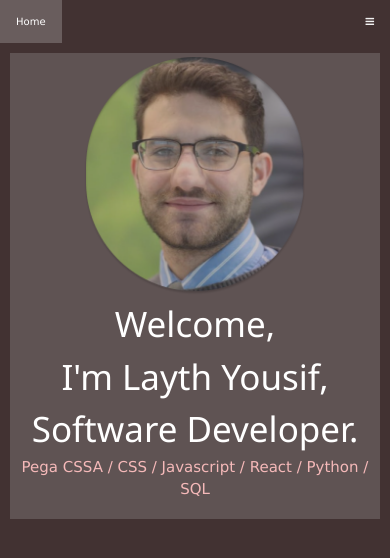
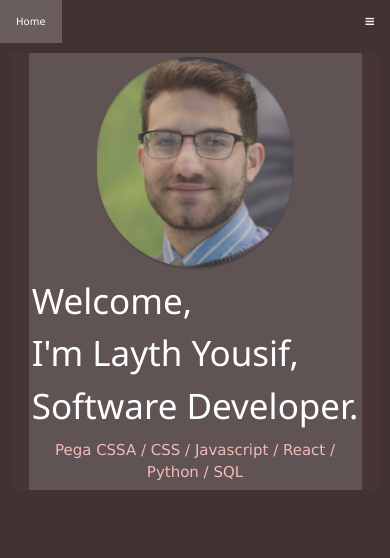
Before and after one commit to leoy94/react-amplify-portfolio, a React (Create React App) app: page / in a window 390 px wide. Shown: the top 558 px of the page. Built offline with nearby package versions, Linux system fonts and the light colour scheme.

Commit message:
home styling completed

```diff
--- a/src/components/Body/HomeBody.css
+++ b/src/components/Body/HomeBody.css
@@ -1,5 +1,5 @@
 body {
-	font-size: 12px;
+	font-size: 18px;
 }
 
 #Home-Body {
@@ -19,7 +19,6 @@ body {
 	grid-row: 2/3;
 	justify-items: center;
 	align-content: center;
-	align-items: center;
 	background: #5f5353;
 }
 
@@ -27,7 +26,6 @@ body {
 	display: grid;
 	grid-auto-rows: minmax(1fr, auto);
 	text-align: left;
-	align-self: bottom;
 }
 
 #Home-Overview > .smallertext {
@@ -35,13 +33,12 @@ body {
 	grid-template-rows: 1fr;
 	text-align: left;
 	align-items: top;
-	align-self: start;
 	color: #f5b9b9;
 }
 
 .text h1 {
 	max-width: 100%;
-	font-size: 5em;
+	font-size: 3.5em;
 	margin: 0;
 	color: white;
 }
@@ -72,6 +69,10 @@ body {
 }
 
 @media screen and (max-width: 1900px) {
+	body {
+		font-size: 14px;
+	}
+
 	#Home-Body {
 		display: grid;
 		grid-template-rows: .1fr 1fr .1fr;
@@ -116,7 +117,7 @@ body {
 	}
 
 	#Home-Overview h1 {
-		font-size: 4em;
+		font-size: 3.5em;
 	}
 
 	#Home-Overview > .smallertext {
@@ -166,7 +167,8 @@ body {
 	}
 
 	#Home-Overview h1 {
-		font-size: 2em;
+		font-size: 3em;
+		text-align: left;
 	}
 
 	#Home-HeadShot #Headshot {
@@ -176,6 +178,13 @@ body {
 	#Home-Overview > .smallertext {
 		align-self: start;
 		font-size: 1em;
+		padding: 2% 5% 2% 5%;
+	}
+}
+
+@media screen and (max-width: 800px) {
+	body {
+		font-size: 9px;
 	}
 }
 
@@ -186,35 +195,30 @@ body {
 
 	#Home-Body {
 		display: grid;
-		grid-template-rows: 1fr .1fr;
 		grid-template-columns: 1fr;
+		justify-items: center;
+		grid-template-rows: auto;
+		grid-template-areas: "home-headshot" "home-overview";
 	}
 
 	#Home-Overview {
 		display: grid;
 		grid-template-rows: 1fr .10fr;
-		padding-bottom: 5%;
-		grid-row: 2/3;
-		grid-column: 1/2;
-		width: 100%;
-		height: 100%;
 
-		justify-content: center;
+		grid-area: home-overview;
+		width: 90%;
 	}
 
 	#Home-Body #Home-HeadShot {
-		width: 60%;
-		/* justify-content: space-evenly;
-		justify-items: center; */
-		width: 100%;
-		grid-row: 1/2;
-		grid-column: 1/2;
+		/* margin: 0 5% 0 5%; */
+		grid-area: home-headshot;
+		width: 90%;
 	}
 
 	#Home-Overview .text {
 		text-align: center;
 		color: white;
-		height: 100%;
+		/* height: 100%; */
 	}
 
 	#Home-Overview h1 {
@@ -222,13 +226,10 @@ body {
 	}
 
 	#Home-Overview > .smallertext {
-		grid-column: 1/2;
-		grid-row: 2/3;
-		align-self: center;
 		font-size: 1.5em;
+		padding: 2% 5% 2% 5%;
 	}
 
 	#Home-HeadShot #Headshot {
-		justify-items: center;
 	}
 }
```
